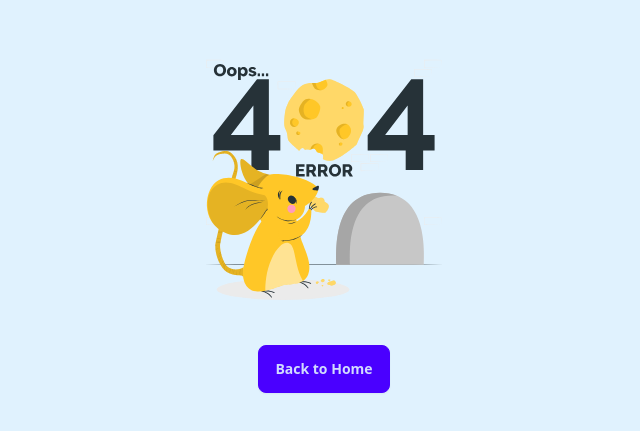
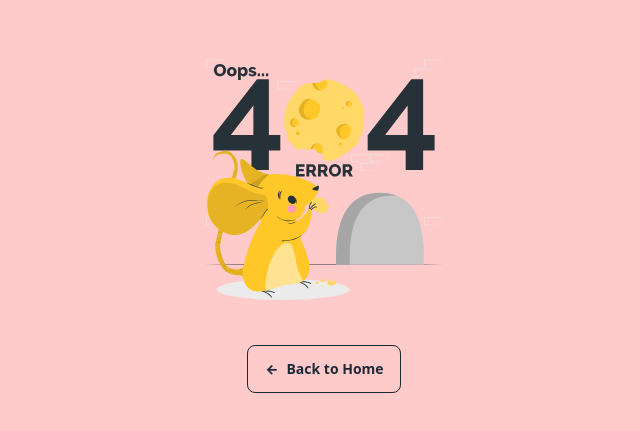
Before and after one commit to it27427/school-management-system, a React (Vite) app in the folder views/: page /about in a window 1280 px wide. Shown: the part 187-618 px from the top of the page, without its empty margins (316-956 px from the left). Built offline with nearby package versions, Linux system fonts and the light colour scheme.

Commit message:
NotFound Page Completed

```diff
--- a/views/src/components/NotFound.jsx
+++ b/views/src/components/NotFound.jsx
@@ -1,9 +1,17 @@
+import { useNavigate } from 'react-router-dom';
+
 import notfound from '@/assets/images/not-found/not-found.svg';
 import Button from './Button';
 
 const NotFound = () => {
+  const navigate = useNavigate();
+
+  const backToHome = () => {
+    navigate('/');
+  };
+
   return (
-    <div className='flex flex-col gap-6 items-center justify-center w-screen h-screen'>
+    <div className='flex flex-col gap-6 items-center justify-center w-screen h-screen bg-red-200'>
       <figure className='w-72 h-72 flex items-center justify-center'>
         <img
           src={notfound}
@@ -11,7 +19,9 @@ const NotFound = () => {
           className='h-auto max-w-full object-cover'
         />
       </figure>
-      <Button className='btn btn-primary'>Back to Home</Button>
+      <Button onClick={backToHome} className='btn btn-outline btn-base text-sm'>
+        <i className='ri-arrow-left-line mt-0.5'></i> Back to Home
+      </Button>
     </div>
   );
 };
```
